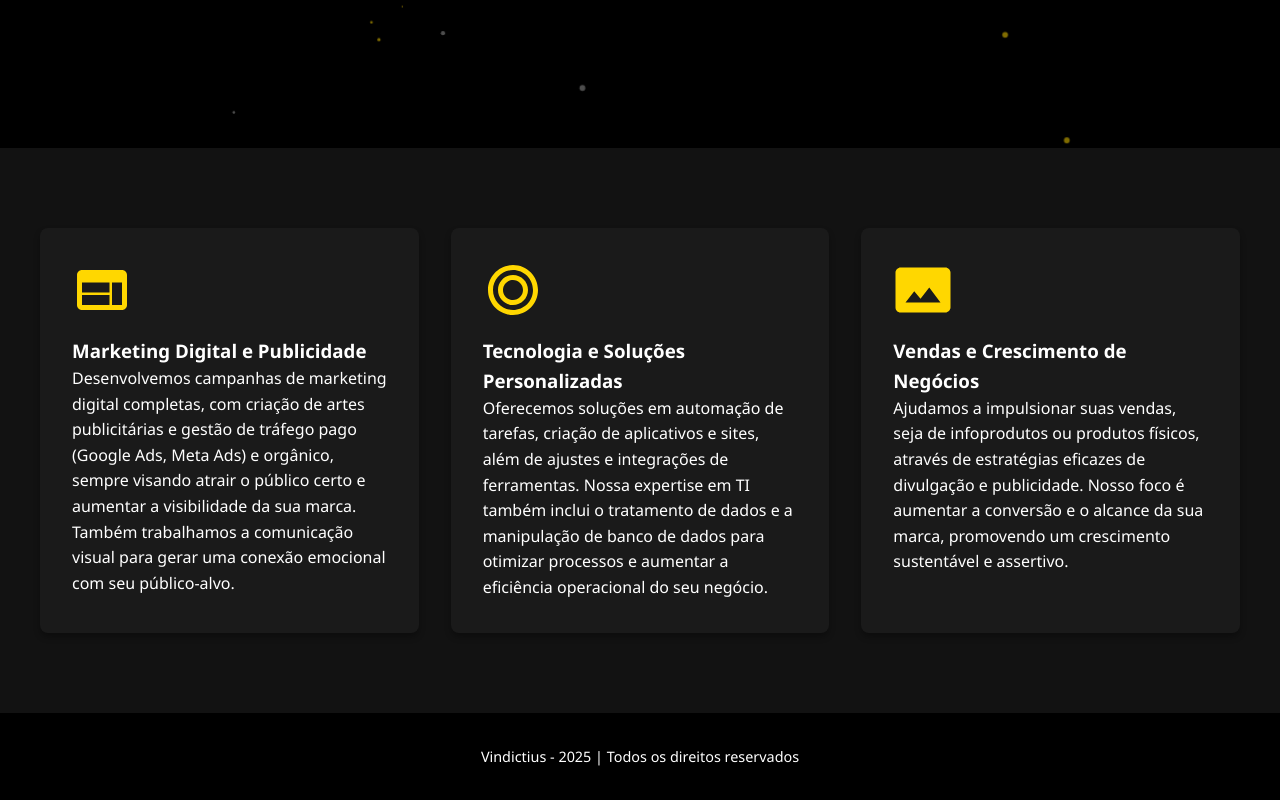
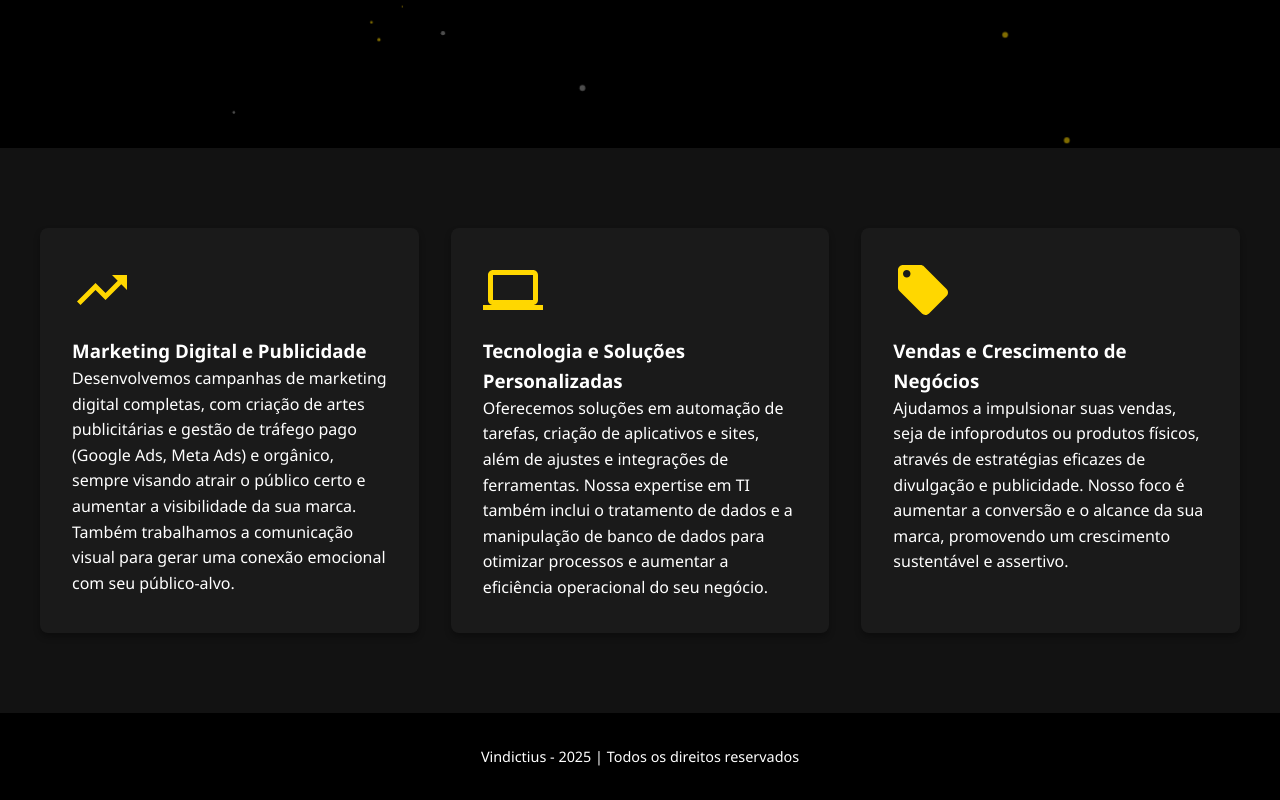
Before and after one commit to TheVindictius/home, a plain HTML site: page index.html in a window 1280 px wide. Shown: the part 652-1452 px from the top of the page. Drawn offline with Linux system fonts and the light colour scheme.

Commit message:
Update index.html

```diff
--- a/index.html
+++ b/index.html
@@ -190,22 +190,22 @@
       <div class="services">
         <div class="service-card">
           <svg class="service-icon" viewBox="0 0 24 24" fill="var(--accent)">
-            <path d="M20 4H4c-1.1 0-1.99.9-1.99 2L2 18c0 1.1.9 2 2 2h16c1.1 0 2-.9 2-2V6c0-1.1-.9-2-2-2zm-5 14H4v-4h11v4zm0-5H4V9h11v4zm5 5h-4V9h4v9z"/>
-          </svg>
+          <path d="M16 6l2.29 2.29-4.88 4.88-4-4L2 16.59 3.41 18l6-6 4 4 6.3-6.29L22 12V6z"/>
+        </svg>
           <h3>Marketing Digital e Publicidade</h3>
           <p>Desenvolvemos campanhas de marketing digital completas, com criação de artes publicitárias e gestão de tráfego pago (Google Ads, Meta Ads) e orgânico, sempre visando atrair o público certo e aumentar a visibilidade da sua marca. Também trabalhamos a comunicação visual para gerar uma conexão emocional com seu público-alvo.</p>
         </div>
         <div class="service-card">
           <svg class="service-icon" viewBox="0 0 24 24" fill="var(--accent)">
-            <path d="M12 2C6.48 2 2 6.48 2 12s4.48 10 10 10 10-4.48 10-10S17.52 2 12 2zm0 18c-4.41 0-8-3.59-8-8s3.59-8 8-8 8 3.59 8 8-3.59 8-8 8zm0-14c-3.31 0-6 2.69-6 6s2.69 6 6 6 6-2.69 6-6-2.69-6-6-6zm0 10c-2.21 0-4-1.79-4-4s1.79-4 4-4 4 1.79 4 4-1.79 4-4 4z"/>
-          </svg>
+          <path d="M20 18c1.1 0 2-.9 2-2V6c0-1.1-.9-2-2-2H4c-1.1 0-2 .9-2 2v10c0 1.1.9 2 2 2H0v2h24v-2h-4zM4 6h16v10H4V6z"/>
+        </svg>
           <h3>Tecnologia e Soluções Personalizadas</h3>
           <p>Oferecemos soluções em automação de tarefas, criação de aplicativos e sites, além de ajustes e integrações de ferramentas. Nossa expertise em TI também inclui o tratamento de dados e a manipulação de banco de dados para otimizar processos e aumentar a eficiência operacional do seu negócio.</p>
         </div>
         <div class="service-card">
           <svg class="service-icon" viewBox="0 0 24 24" fill="var(--accent)">
-            <path d="M21 3H3C2 3 1 4 1 5v14c0 1.1.9 2 2 2h18c1 0 2-1 2-2V5c0-1-1-2-2-2zM5 17l3.5-4.5 2.5 3.01L14.5 11l4.5 6H5z"/>
-          </svg>
+          <path d="M21.41 11.58l-9-9C12.05 2.22 11.55 2 11 2H4c-1.1 0-2 .9-2 2v7c0 .55.22 1.05.59 1.42l9 9c.36.36.86.58 1.41.58.55 0 1.05-.22 1.41-.59l7-7c.37-.36.59-.86.59-1.41 0-.55-.23-1.06-.59-1.42zM5.5 7C4.67 7 4 6.33 4 5.5S4.67 4 5.5 4 7 4.67 7 5.5 6.33 7 5.5 7z"/>
+        </svg>
           <h3>Vendas e Crescimento de Negócios</h3>
           <p>Ajudamos a impulsionar suas vendas, seja de infoprodutos ou produtos físicos, através de estratégias eficazes de divulgação e publicidade. Nosso foco é aumentar a conversão e o alcance da sua marca, promovendo um crescimento sustentável e assertivo.</p>
         </div>
```
